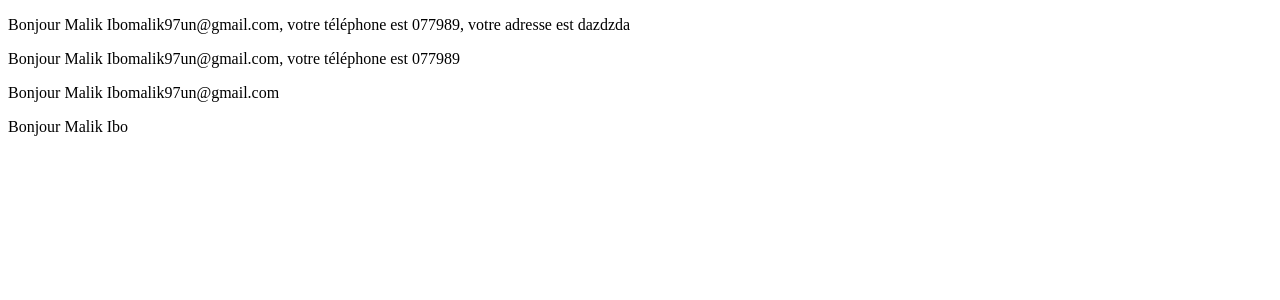
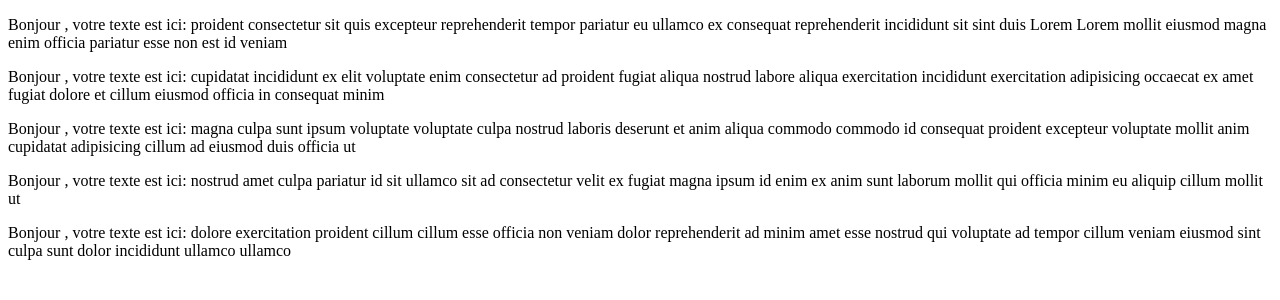
Before and after one commit to Malik971/reactnotion, a React (Vite) app: page / in a window 1280 px wide. Shown: the top 300 px of the page. Built offline with nearby package versions, Linux system fonts and the light colour scheme.

Commit message:
MESSAGE mis dans le component

```diff
--- a/src/App.tsx
+++ b/src/App.tsx
@@ -1,12 +1,37 @@
-import Message from "./components/message";
+import Message from "./components/Message";
+import Messages from "./pages/Messages";
+
+const MESSAGE = [
+  {
+    "index": "6844a802be81beefb1e455ab",
+    "texte": "proident consectetur sit quis excepteur reprehenderit tempor pariatur eu ullamco ex consequat reprehenderit incididunt sit sint duis Lorem Lorem mollit eiusmod magna enim officia pariatur esse non est id veniam"
+  },
+  {
+    "index": "6844a802851e9529a75c6631",
+    "texte": "cupidatat incididunt ex elit voluptate enim consectetur ad proident fugiat aliqua nostrud labore aliqua exercitation incididunt exercitation adipisicing occaecat ex amet fugiat dolore et cillum eiusmod officia in consequat minim"
+  },
+  {
+    "index": "6844a802c36be5aa2edb16fe",
+    "texte": "magna culpa sunt ipsum voluptate voluptate culpa nostrud laboris deserunt et anim aliqua commodo commodo id consequat proident excepteur voluptate mollit anim cupidatat adipisicing cillum ad eiusmod duis officia ut"
+  },
+  {
+    "index": "6844a802e115bf9b0744b6e5",
+    "texte": "nostrud amet culpa pariatur id sit ullamco sit ad consectetur velit ex fugiat magna ipsum id enim ex anim sunt laborum mollit qui officia minim eu aliquip cillum mollit ut"
+  },
+  {
+    "index": "6844a8026eef1427634e7901",
+    "texte": "dolore exercitation proident cillum cillum esse officia non veniam dolor reprehenderit ad minim amet esse nostrud qui voluptate ad tempor cillum veniam eiusmod sint culpa sunt dolor incididunt ullamco ullamco"
+  }
+]
+
 
 function App() {
   return (
     <>
-      <Message firstName="Malik" lastName="Ibo" email="malik97un@gmail.com" phone="077989" address="dazdzda"/>
-      <Message firstName="Malik" lastName="Ibo" email="malik97un@gmail.com" phone="077989"/>
-      <Message firstName="Malik" lastName="Ibo" email="malik97un@gmail.com" />
-      <Message firstName="Malik" lastName="Ibo"/>
+      <Messages messages={MESSAGE.map((message) => ({
+        id: message.index,
+        texte: message.texte
+      }))} />
     </>
   );
 }
--- a/src/components/Message.tsx
+++ b/src/components/Message.tsx
@@ -1,9 +1,12 @@
 type MessageProps = {
-  firstName: string;
-  lastName: string;
+  // Le ? indique que cette propriété est optionnelle
+  // seul le texte est obligatoire
+  // et les autres propriétés sont optionnelles
+  firstName?: string;
+  lastName?: string;
   email?: string; // Optional property
   phone?: string; // Optional property
-  address?: string; // Optional property
+  texte: string; // Required property
 };
 
 function Message(props : MessageProps) {
@@ -16,7 +19,7 @@ function Message(props : MessageProps) {
         Bonjour {props.firstName} {props.lastName}
         {props?.email && <span>{props.email}</span>}
         {props.phone ? `, votre téléphone est ${props.phone}` : ''}
-        {props.address ? `, votre adresse est ${props.address}` : ''}
+        {props.texte ? `, votre texte est ici:  ${props.texte}` : ''}
       </p>
     </div>
   );
--- a/src/index.css
+++ b/src/index.css
@@ -0,0 +1,5 @@
+.message {
+  border: 2px solid #ccc;
+  background-color: antiquewhite;
+  padding: 10px;
+}
--- /dev/null
+++ b/src/pages/Messages.tsx
@@ -0,0 +1,17 @@
+import Message from "../components/Message";
+
+type MessageProps = {
+  id: string;
+  texte: string;
+};
+
+type Props = {
+  messages: MessageProps[];
+};
+
+function Messages(props: Props) {
+  const Messages = props.messages;
+  return Messages.map((message) => <Message texte={message.texte} />);
+}
+
+export default Messages;
```
